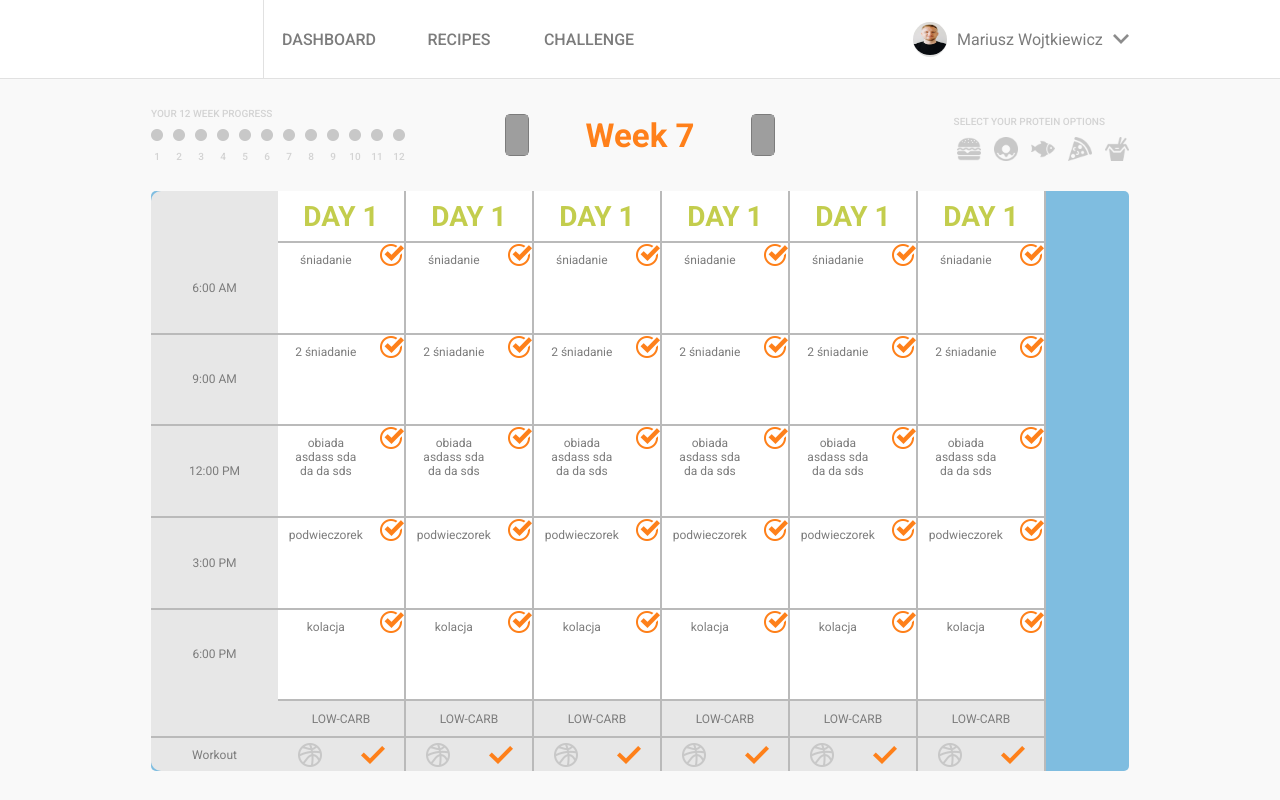
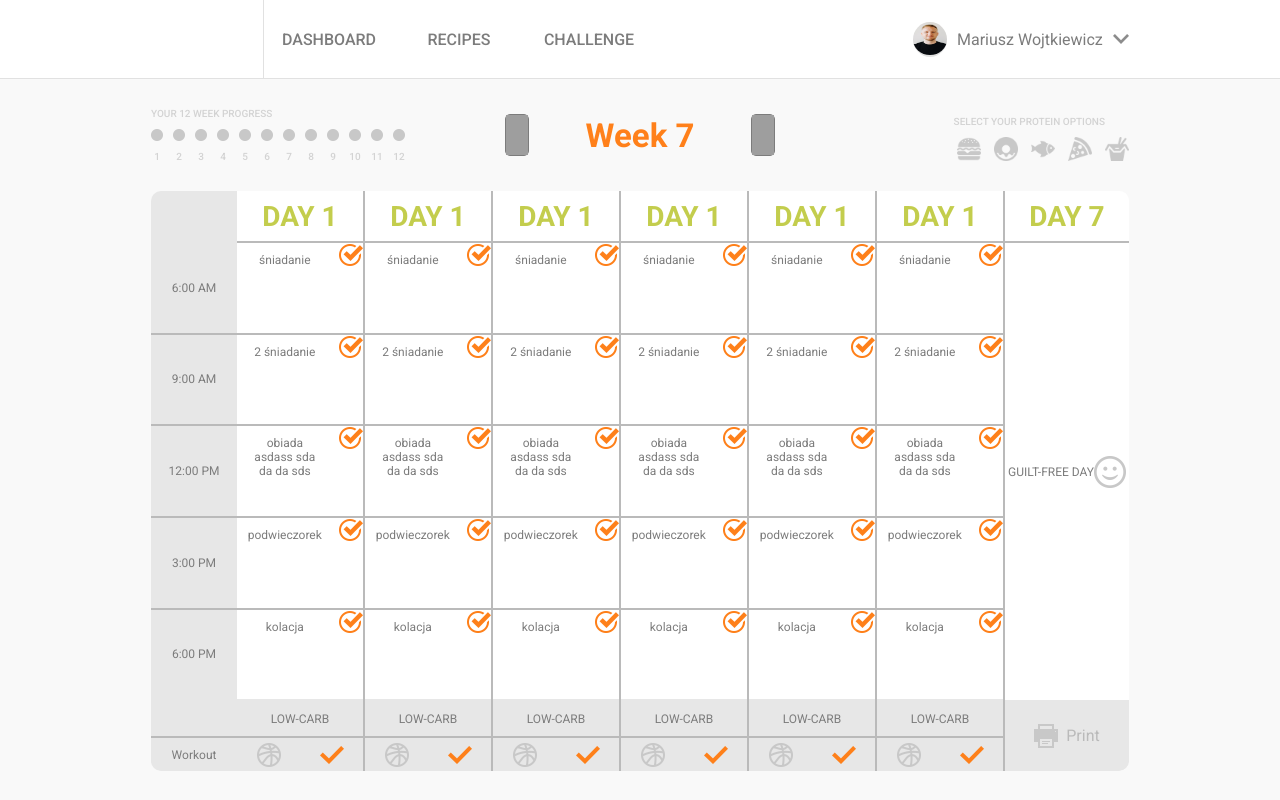
Before and after one commit to wwojciech89/nutrition-calendar, a React (Create React App) app: page / in a window 1280 px wide. Shown: the top 800 px of the page. Built offline with nearby package versions, Linux system fonts and the light colour scheme; grey boxes are pictures that could not be loaded.

Commit message:
add last column to Calendar module

```diff
--- a/src/assets/components/Callendar/Callendar.js
+++ b/src/assets/components/Callendar/Callendar.js
@@ -2,9 +2,13 @@ import React from "react";
 import styles from "./Callendar.module.scss";
 import TitleColumn from "./TitleColumn/TitleColumn";
 import DayColumn from "./DayColumn/DayColumn";
+import FreeDayColumn from "./FreeDayColumn/FreeDayColumn";
+
 import workout from "../../icons/ball-grey.png";
 import check from "../../icons/check-orange.png";
 import checkCircle from "../../icons/check-circle-orange.png";
+import smile from "../../icons/smile-grey.png";
+import printer from "../../icons/printer-grey.png";
 
 const Callendar = () => (
   <>
@@ -16,6 +20,7 @@ const Callendar = () => (
       <DayColumn workout={workout} check={check} checkCircle={checkCircle} />
       <DayColumn workout={workout} check={check} checkCircle={checkCircle} />
       <DayColumn workout={workout} check={check} checkCircle={checkCircle} />
+      <FreeDayColumn printer={printer} smile={smile} />
       {/* tu będą 3 rodzaje column/ tytułowa/ robocza/ i dnia 7 */}
     </div>
   </>
--- a/src/assets/components/Callendar/Callendar.module.scss
+++ b/src/assets/components/Callendar/Callendar.module.scss
@@ -1,7 +1,6 @@
 .callendar__container {
   width: 978px;
   height: 580px;
-  background-color: rgb(127, 189, 224);
   margin: auto;
   border-radius: 5px;
   display: flex;
--- a/src/assets/components/Callendar/DayColumn/DayColumn.js
+++ b/src/assets/components/Callendar/DayColumn/DayColumn.js
@@ -27,7 +27,7 @@ const DayColumn = ({ workout, check, checkCircle }) => (
         <p>podwieczorek</p>
         <img src={checkCircle} alt="checked" />
       </div>
-      <div className={styles.grid__meal}>
+      <div className={styles.grid__mealSpecial}>
         <p>kolacja</p>
         <img src={checkCircle} alt="checked" />
       </div>
--- a/src/assets/components/Callendar/DayColumn/DayColumn.module.scss
+++ b/src/assets/components/Callendar/DayColumn/DayColumn.module.scss
@@ -43,6 +43,21 @@
     width: 60%;
   }
 }
+.grid__mealSpecial {
+  height: 92px;
+  border-bottom: 2px solid #e7e7e7;
+  background-color: #ffffff;
+  display: flex;
+  align-items: flex-start;
+  justify-content: space-between;
+
+  p {
+    margin: 10px;
+    padding: 0;
+    width: 60%;
+  }
+}
+
 .grid__carb {
   height: 35px;
   display: flex;
--- /dev/null
+++ b/src/assets/components/Callendar/FreeDayColumn/FreeDayColumn.js
@@ -0,0 +1,22 @@
+import React from "react";
+import styles from "./FreeDayColumn.module.scss";
+
+const FreeDayColumn = ({ smile, printer }) => (
+  <>
+    <div className={styles.column__container}>
+      <div className={styles.grid__day}>
+        <h2>DAY 7</h2>
+      </div>
+      <div className={styles.grid__main}>
+        <p>GUILT-FREE DAY</p>
+        <img src={smile} alt="smile" />
+      </div>
+      <div className={styles.grid__print}>
+        <img src={printer} alt="printer" />
+        <p>Print</p>
+      </div>
+    </div>
+  </>
+);
+
+export default FreeDayColumn;
--- /dev/null
+++ b/src/assets/components/Callendar/FreeDayColumn/FreeDayColumn.module.scss
@@ -0,0 +1,53 @@
+.column__container {
+  background-color: white;
+  width: 124px;
+  height: 580px;
+  display: flex;
+  flex-direction: column;
+  align-content: center;
+  justify-content: center;
+  text-align: center;
+  font-size: 12px;
+  border-radius: 0 10px 10px 0;
+
+  h2 {
+    font-size: 28px;
+    color: #c3cd4d;
+    display: flex;
+    justify-content: center;
+    align-content: center;
+  }
+}
+
+.grid__day {
+  height: 52px;
+  background-color: #ffffff;
+  border-bottom: 2px solid #bababa;
+  display: flex;
+  align-items: center;
+  justify-content: center;
+  border-radius: 0 10px 0 0;
+}
+
+.grid__main {
+  height: 458px;
+  background-color: white;
+  display: flex;
+  align-items: center;
+  justify-content: center;
+}
+
+.grid__print {
+  height: 71px;
+  background-color: #e7e7e7;
+  border-radius: 0 0 10px 0;
+  display: flex;
+  align-items: center;
+  justify-content: center;
+
+  p {
+    font-size: 16px;
+    color: #bababa;
+    margin-left: 8px;
+  }
+}
--- a/src/assets/components/Callendar/TitleColumn/TitleColumn.module.scss
+++ b/src/assets/components/Callendar/TitleColumn/TitleColumn.module.scss
@@ -1,6 +1,6 @@
 .column__container {
   background-color: #e7e7e7;
-  width: 127px;
+  width: 86px;
   height: 580px;
   display: flex;
   flex-direction: column;
```
Also changed, not shown: src/assets/icons/printer-grey.png (added), src/assets/icons/smile-grey.png (added).
